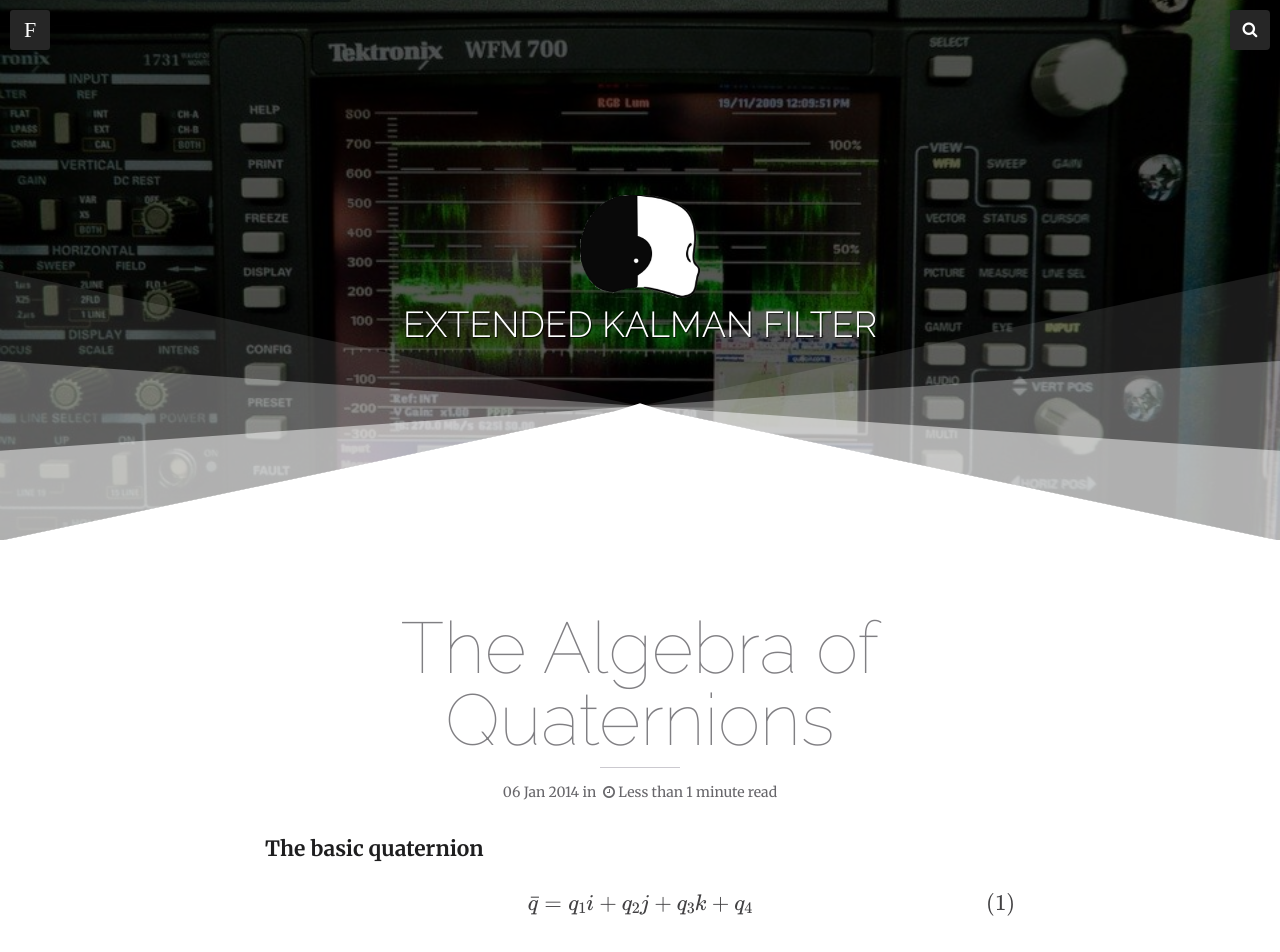
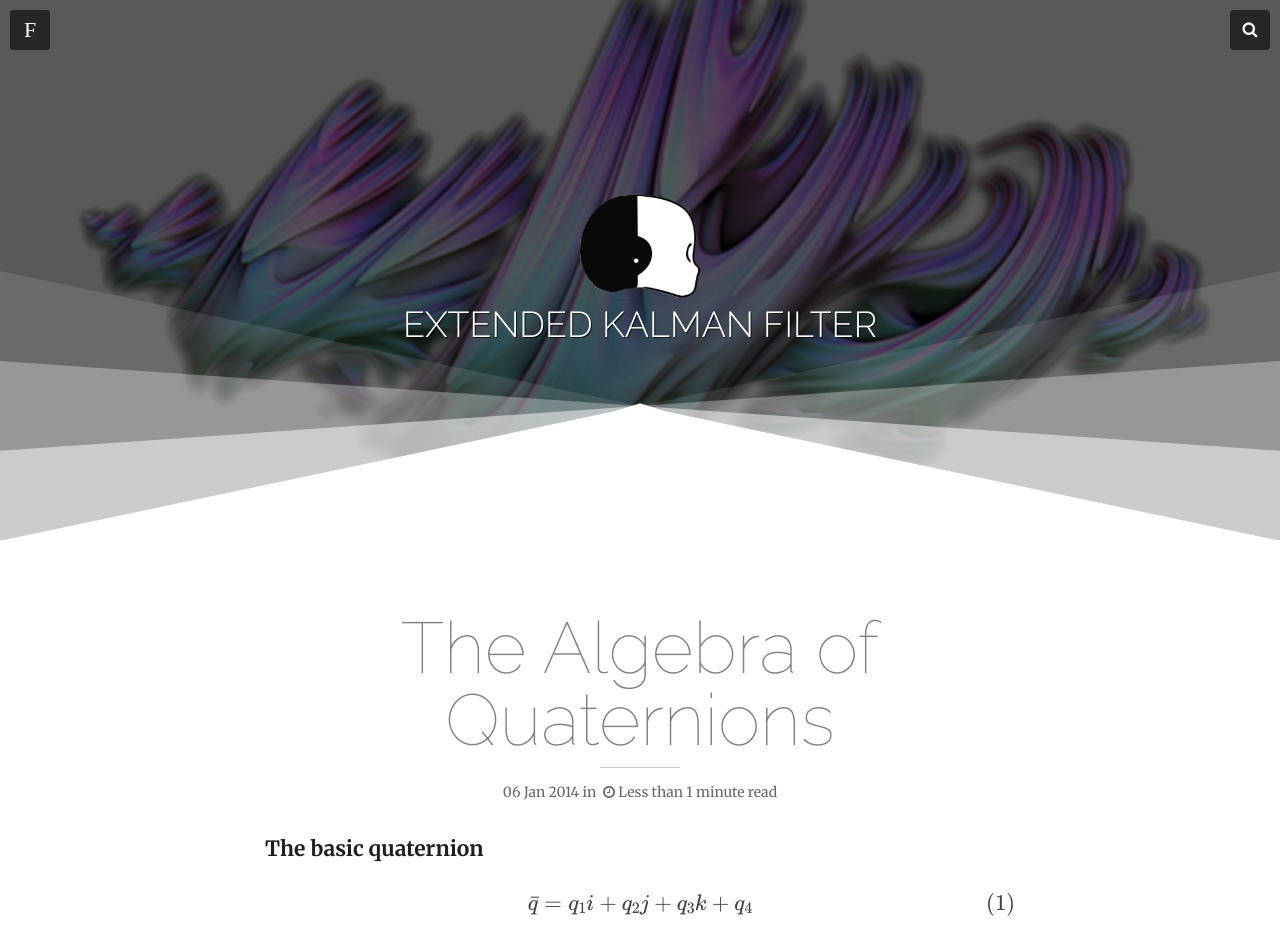
Before and after one commit to jeljaik/extended-kalman-filter, a Jekyll site: the page built from _posts/2014-01-06-mathjax-post.md, in a window 1280 px wide. Shown: the top 952 px of the page. Built offline with Jekyll 4.4.1, drawn with Linux system fonts in a browser that asks for light colours; nearby versions of some CDN libraries; formulas are drawn with MathJax 3; comment, search, counter and statistics services are not loaded.

```diff
--- a/_posts/2014-01-06-mathjax-post.md
+++ b/_posts/2014-01-06-mathjax-post.md
@@ -1,8 +1,10 @@
 ---
 layout: post
 title:  "The Algebra of Quaternions"
-imagefeature: picture-26.jpg
+imagefeature: 4dquaternion.jpg
 mathjax: true
+share: true
+comments: true
 ---
 
 **The basic quaternion**
```
Also changed, not shown: favicon.ico (added), favicon.png (added), images/4dquaternion.jpg (added).
